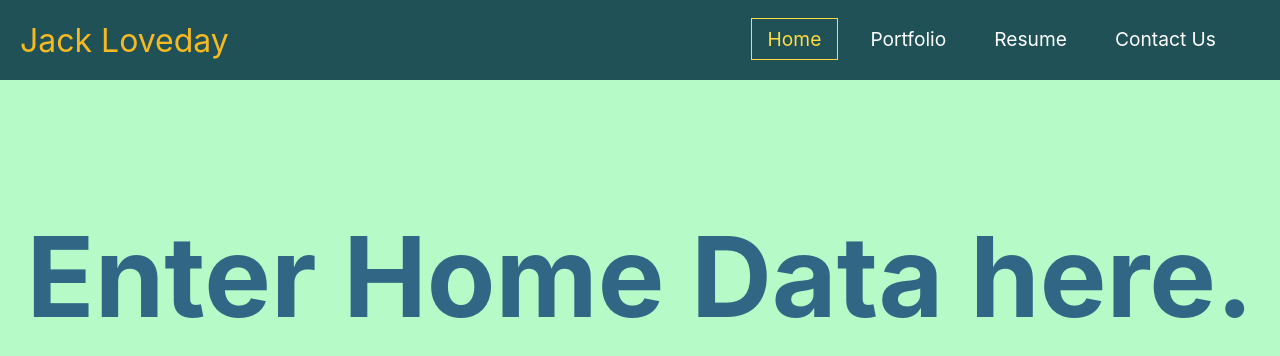
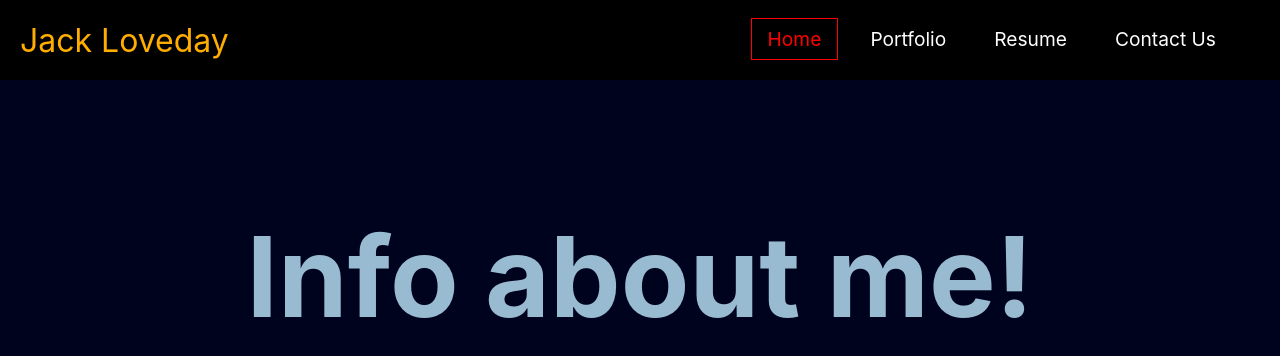
Before and after one commit to jackloveday-git/loveday-my-react-portfolio, a React (Create React App) app: page / in a window 1280 px wide. Shown: the top 356 px of the page. Built offline with nearby package versions, Linux system fonts and the light colour scheme.

Commit message:
Cleaned up styling for main and navbar

```diff
--- a/src/App.css
+++ b/src/App.css
@@ -43,11 +43,11 @@
 }
 
 body {
-  background-color: #b5fac7;
+  background-color: #00031d;
 }
 
 .pages {
-  color: #316685;
+  color: #98bbd1;
   text-align: center;
   font-size: 3.5rem;
   margin-top: 10%;
--- a/src/components/NavBar.css
+++ b/src/components/NavBar.css
@@ -3,7 +3,7 @@
 /* Main colours and style */
 .navbar {
     align-items: center;
-    background-color: #1f5156;
+    background-color: #000000;
     height: 80px;
     display: flex;
     justify-content: center;
@@ -25,7 +25,7 @@
 
 /* Logo styling */
 .nav-logo {
-    color: #f5b921;
+    color: #ffae00;
     text-decoration: none;
     font-size: 2rem;
     align-items: center;
@@ -74,13 +74,13 @@
 /* Button hover styling */
 .nav-item:hover:after {
     width: 100%;
-    background: #ffdd40;
+    background: #ff0000;
 }
 
 /* Current page styling */
 .nav-item .active {
-    color: #ffdd40;
-    border: 1px solid #ffdd40;
+    color: #ff0000;
+    border: 1px solid #ff0000;
 }
 
 .nav-icon {
@@ -109,7 +109,7 @@
         z-index: 1;
     }
     .nav-item .active {
-        color: #ffdd40;
+        color: #ff0000;
         border: none;
     }
     .nav-links {
@@ -126,6 +126,6 @@
         transform: translate(-100%, 60%);
         font-size: 1.8rem;
         cursor: pointer;
-        color: #ffdd40;
+        color: #ff0000;
     }
 }
--- a/src/components/pages/Home.js
+++ b/src/components/pages/Home.js
@@ -7,7 +7,7 @@ import React from "react";
 export const Home = () => {
     return (
         <div>
-            <h1>Enter Home Data here.</h1>
+            <h1>Info about me!</h1>
         </div>
     );
 };
```
